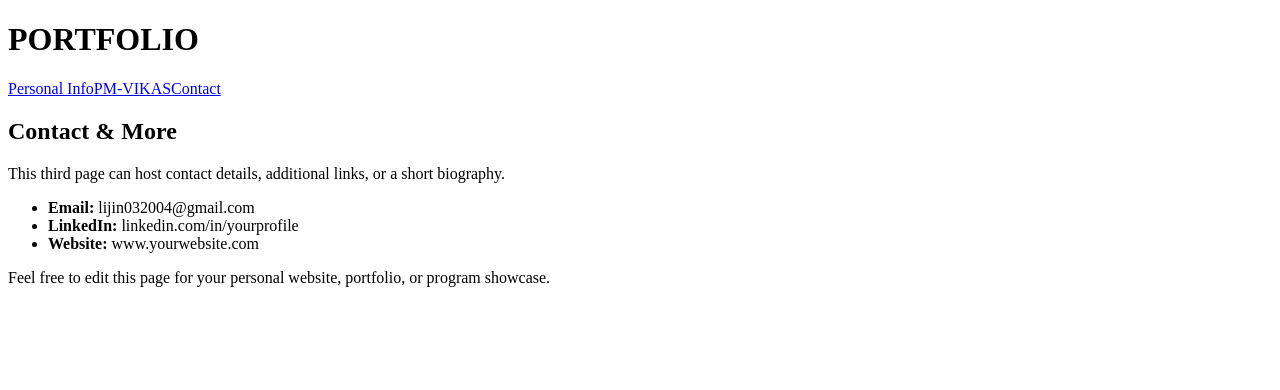
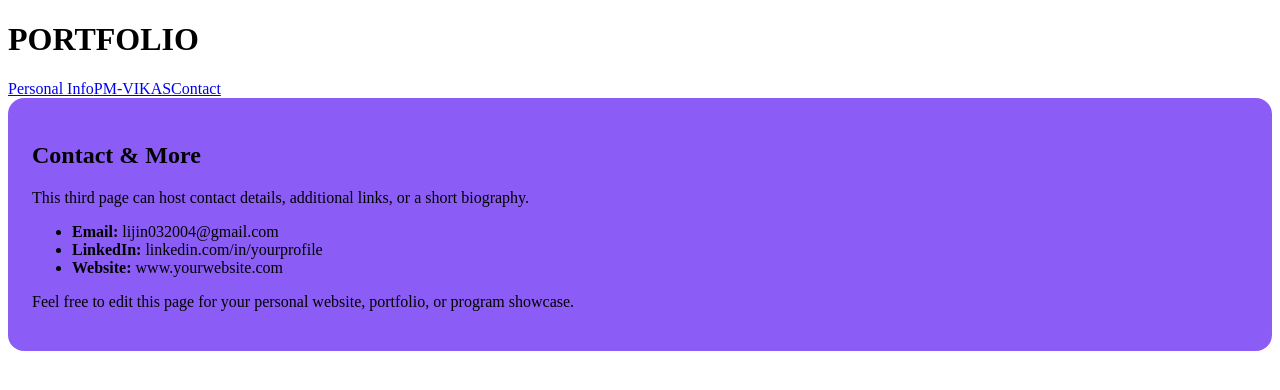
Before and after one commit to lijincskaria10-svg/portfolio3, a React (Vite) app: page /contact in a window 1280 px wide. Shown: the top 390 px of the page. Built offline with nearby package versions, Linux system fonts and the light colour scheme; the HTML template or start-up script is replaced by a standard one.

Commit message:
Change contact page background color to violet

```diff
--- a/src/pages/Contact.jsx
+++ b/src/pages/Contact.jsx
@@ -1,6 +1,6 @@
 export default function Contact() {
   return (
-    <section>
+    <section style={{ backgroundColor: '#8b5cf6', padding: '24px', borderRadius: '16px' }}>
       <h2>Contact & More</h2>
       <p>
         This third page can host contact details, additional links, or a short biography.
```
